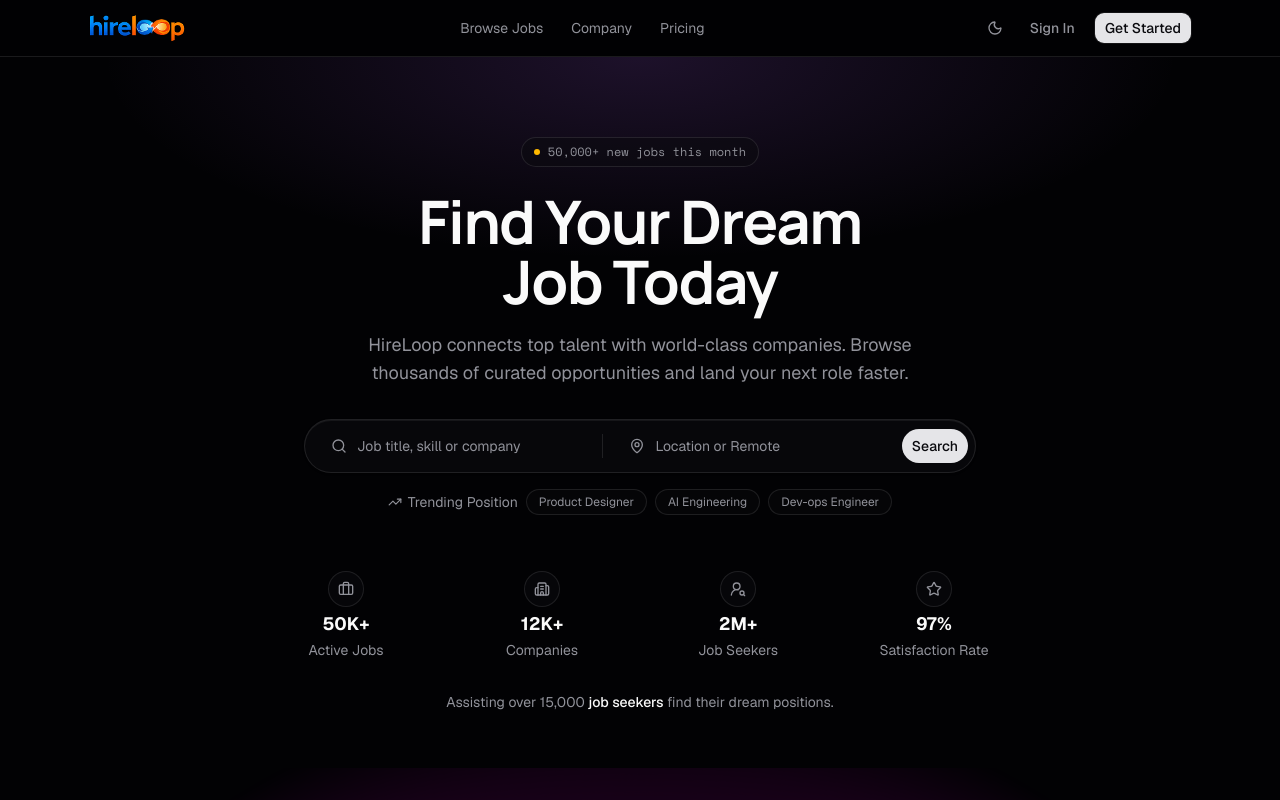
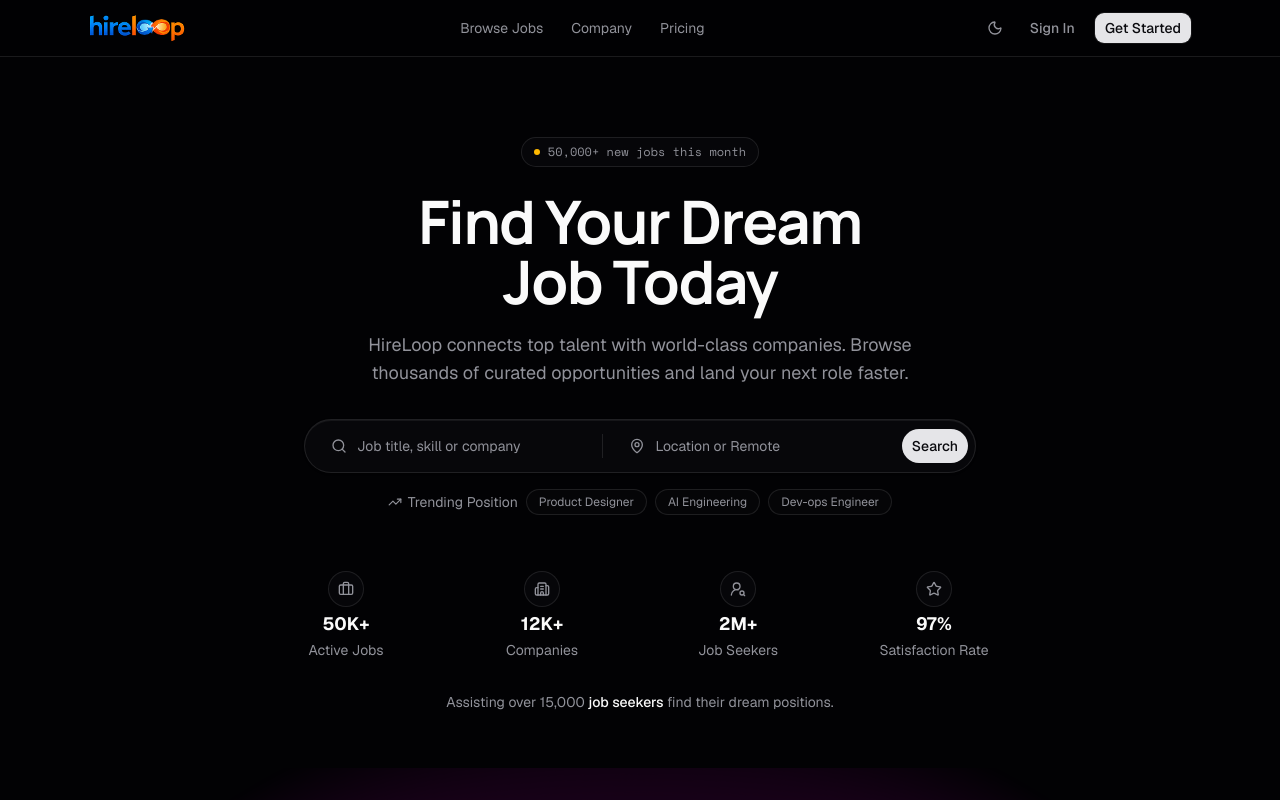
Before and after one commit to sagorhowlader1/hireloop-frontend, a Next.js app: page / in a window 1280 px wide. Shown: the top 800 px of the page. Built offline with nearby package versions, Linux system fonts and the light colour scheme.

Commit message:
chore: remove radial glow from hero, keep globe background-image only

```diff
--- a/components/site/hero.tsx
+++ b/components/site/hero.tsx
@@ -8,7 +8,6 @@ import {
 } from "lucide-react"
 
 import globe from "@/app/assets/globe.png"
-import { cn } from "cn"
 
 import { HeroSearch } from "@/components/site/hero-search"
 
@@ -94,11 +93,6 @@ function HeroStat({
 function HeroGlobe() {
   return (
     <div className="relative mx-auto max-w-4xl px-4 sm:mt-14">
-      {/* soft brand glow behind the globe */}
-      <div
-        aria-hidden="true"
-        className="pointer-events-none absolute inset-x-0 top-1/3 -z-10 bg-[radial-gradient(closest-side,oklch(0.55_0.2_305/35%),transparent_75%)] blur-2xl"
-      />
       {/* globe rendered as a css background-image */}
       <div
         aria-hidden="true"
@@ -170,14 +164,6 @@ export function Hero() {
       </div>
 
       <HeroGlobe />
-
-      <div
-        aria-hidden="true"
-        className={cn(
-          "pointer-events-none absolute inset-x-0 top-0 -z-10 h-72",
-          "bg-[radial-gradient(60%_100%_at_50%_0%,oklch(0.55_0.18_305/20%),transparent_70%)]"
-        )}
-      />
     </section>
   )
 }
```
